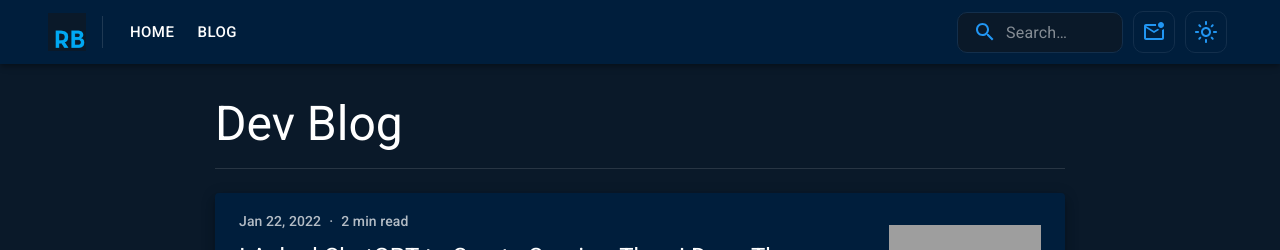
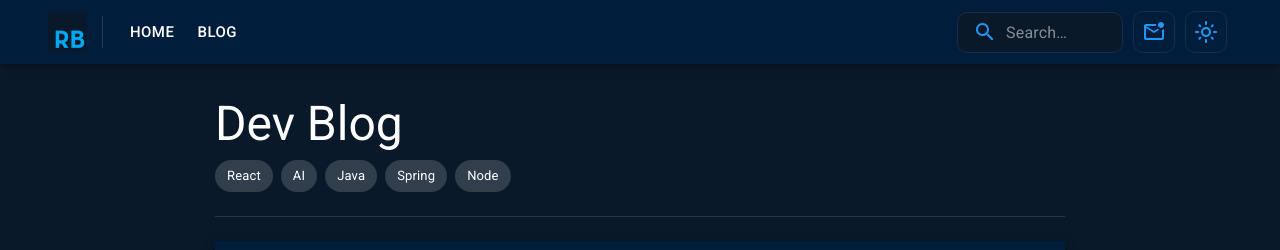
Before and after one commit to RyanBeGell/portfolio-site, a Next.js app: page /blog in a window 1280 px wide. Shown: the top 250 px of the page. Built offline with nearby package versions, Linux system fonts and the light colour scheme; grey boxes are pictures that could not be loaded; a web font is replaced by a local one.

Commit message:
Tag system implemented

```diff
--- a/pages/blog/index.tsx
+++ b/pages/blog/index.tsx
@@ -1,10 +1,65 @@
-import BlogCard from '@/src/components/blog/Card/BlogCard'
+import BlogCard from '@/src/components/blog/Card/BlogCard';
 import BlogPostsCardData from '@/src/components/blog/Card/BlogCardData';
 import { Divider, Typography } from '@mui/material';
 import Box from '@mui/material/Box';
+import Chip from '@mui/material/Chip';
 import Grid from '@mui/material/Grid';
+import { useRouter } from 'next/router';
+import { useEffect, useState } from 'react';
 
 export default function Home() {
+  const router = useRouter();
+  const { tag } = router.query;
+
+  const [selectedChip, setSelectedChip] = useState<string | null>(
+    tag as string | null
+  );
+
+  const handleChipClick = (label: string) => () => {
+    if (label === selectedChip) {
+      setSelectedChip(null);
+      router.replace('/blog');
+    } else {
+      setSelectedChip(label);
+      router.replace(`/blog?tag=${label}`);
+    }
+  };
+
+  const renderChips = () => {
+    const chipData = [
+      { label: 'React' },
+      { label: 'AI' },
+      { label: 'Java' },
+      { label: 'Spring' },
+      { label: 'Node' },
+    ];
+
+    // Allows for url path with query param for path to be used (not from redirect)
+    useEffect(() => {
+      if (tag) {
+        setSelectedChip(tag as string);
+      } else {
+        setSelectedChip(null);
+      }
+    }, [tag]);
+
+
+    return chipData.map(({ label }) => (
+      <Chip
+        key={label}
+        label={label}
+        clickable
+        color={label === selectedChip ? 'primary' : 'default'}
+        onClick={handleChipClick(label)}
+        sx={{ mr: '8px', my: '8px' }}
+      />
+    ));
+  };
+
+  const filteredPosts = selectedChip
+  ? BlogPostsCardData.filter((post) => post.chips.includes(selectedChip))
+  : BlogPostsCardData;
+
   return (
     <>
       <Box className="centerBox">
@@ -12,11 +67,12 @@ export default function Home() {
           <Typography variant={'h3'} className={'name'}>
             Dev Blog
           </Typography>
+          <div>{renderChips()}</div>
           <Divider
             sx={{ mb: '24px', pt: '16px', borderBottomWidth: '1.5px' }}
           />
           <Grid container spacing={3}>
-            {BlogPostsCardData.map((item, index) => (
+            {filteredPosts.map((item, index) => (
               <Grid item key={index}>
                 <BlogCard
                   title={item.title}
```
